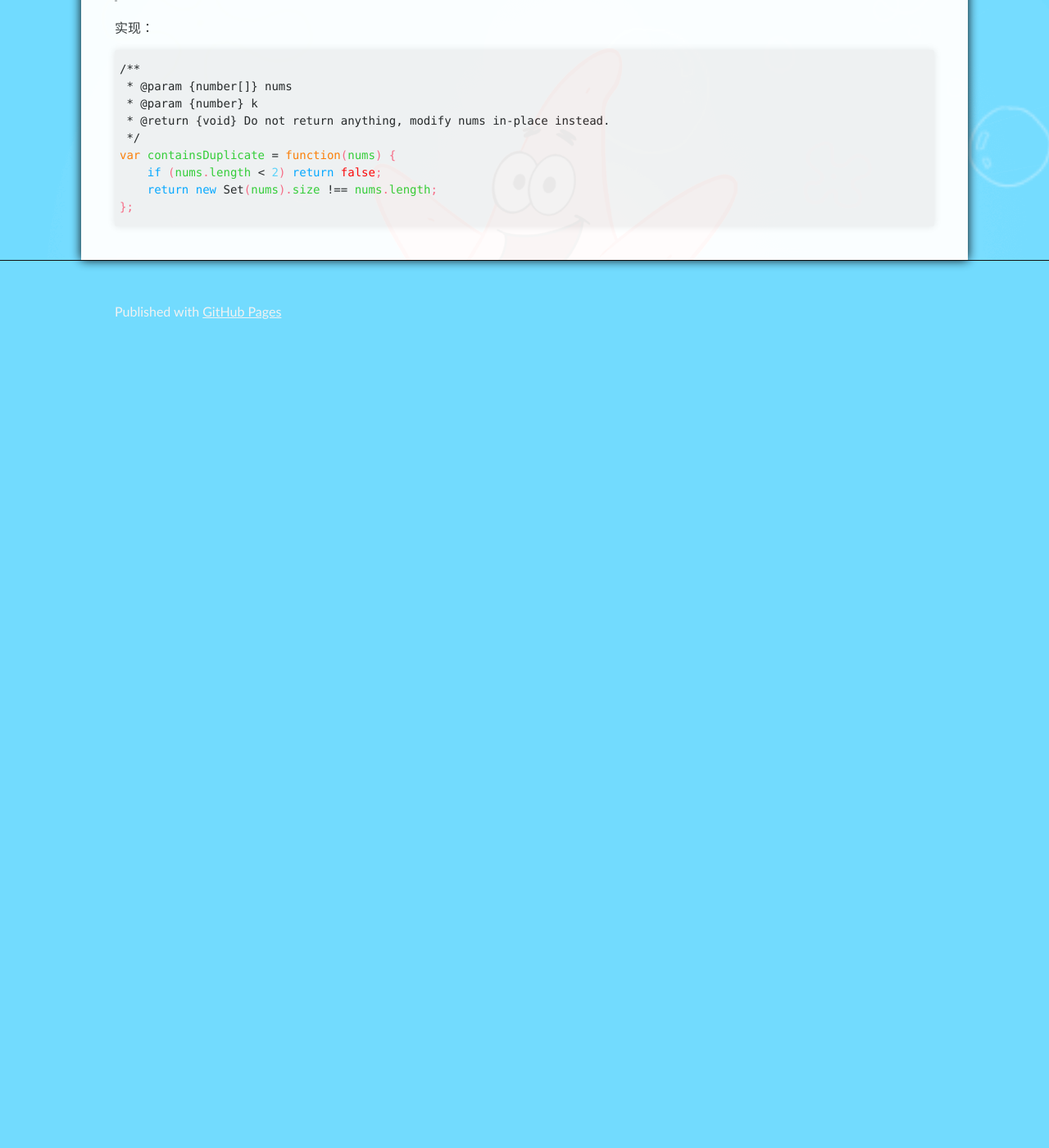
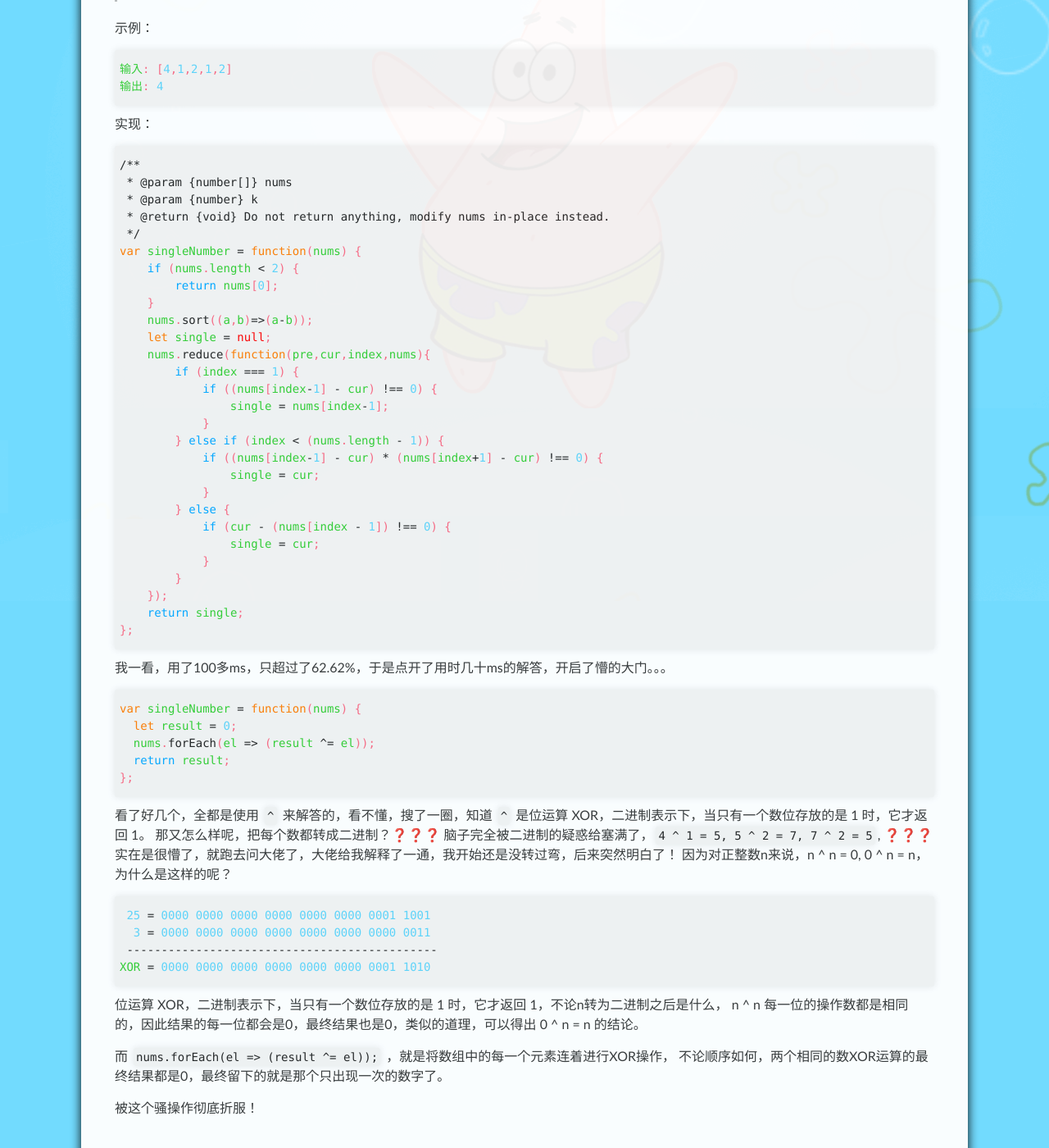
Before and after one commit to wznonstop/wznonstop.github.io, a Jekyll site: the page built from _posts/2018-09-11-[leetcode(5)]只出现一次的数字.md, in a window 1280 px wide and 1400 px high, scrolled down 335 px. Shown: the whole window at 82% size. Built offline with Jekyll 4.4.1, drawn with Linux system fonts in a browser that asks for light colours; our own code applies the rules of GitHub Pages for plain Markdown files; comment, search, counter and statistics services are not loaded; before the commit the page ends 900 px from its top, so only the background shows below that.

Commit message:
更新leetcode系列

````diff
--- a/_posts/2018-09-11-[leetcode(5)]只出现一次的数字.md
+++ b/_posts/2018-09-11-[leetcode(5)]只出现一次的数字.md
@@ -11,6 +11,11 @@ sitecontent: leetcode
 
 > 给定一个非空整数数组，除了某个元素只出现一次以外，其余每个元素均出现两次。找出那个只出现了一次的元素。
 
+示例：
+```javascript
+输入: [4,1,2,1,2]
+输出: 4
+```
 
 实现：
 ```javascript
@@ -19,8 +24,55 @@ sitecontent: leetcode
  * @param {number} k
  * @return {void} Do not return anything, modify nums in-place instead.
  */
-var containsDuplicate = function(nums) {
-    if (nums.length < 2) return false;
-    return new Set(nums).size !== nums.length;
+var singleNumber = function(nums) {
+    if (nums.length < 2) {
+        return nums[0];
+    }
+    nums.sort((a,b)=>(a-b));
+    let single = null;
+    nums.reduce(function(pre,cur,index,nums){
+        if (index === 1) {
+            if ((nums[index-1] - cur) !== 0) {
+                single = nums[index-1];
+            }
+        } else if (index < (nums.length - 1)) {
+            if ((nums[index-1] - cur) * (nums[index+1] - cur) !== 0) {
+                single = cur;
+            }
+        } else {
+            if (cur - (nums[index - 1]) !== 0) {
+                single = cur;
+            }
+        }
+    });
+    return single;
 };
 ```
+
+我一看，用了100多ms，只超过了62.62%，于是点开了用时几十ms的解答，开启了懵的大门。。。
+ ```javascript
+var singleNumber = function(nums) {
+  let result = 0;
+  nums.forEach(el => (result ^= el));
+  return result;
+};
+```
+看了好几个，全都是使用 `^` 来解答的，看不懂，搜了一圈，知道 `^` 是位运算 XOR，二进制表示下，当只有一个数位存放的是 1 时，它才返回 1。
+那又怎么样呢，把每个数都转成二进制？❓❓❓
+脑子完全被二进制的疑惑给塞满了，`4 ^ 1 = 5, 5 ^ 2 = 7, 7 ^ 2 = 5`, ❓❓❓
+实在是很懵了，就跑去问大佬了，大佬给我解释了一通，我开始还是没转过弯，后来突然明白了！
+因为对正整数n来说，n ^ n = 0, 0 ^ n = n，为什么是这样的呢？
+```javascript
+ 25 = 0000 0000 0000 0000 0000 0000 0001 1001
+  3 = 0000 0000 0000 0000 0000 0000 0000 0011
+ ---------------------------------------------
+XOR = 0000 0000 0000 0000 0000 0000 0001 1010
+```
+位运算 XOR，二进制表示下，当只有一个数位存放的是 1 时，它才返回 1，不论n转为二进制之后是什么，
+n ^ n 每一位的操作数都是相同的，因此结果的每一位都会是0，最终结果也是0，类似的道理，可以得出 0 ^ n = n 的结论。
+
+而 `nums.forEach(el => (result ^= el));` ，就是将数组中的每一个元素连着进行XOR操作，
+不论顺序如何，两个相同的数XOR运算的最终结果都是0，最终留下的就是那个只出现一次的数字了。
+
+
+被这个骚操作彻底折服！
````
